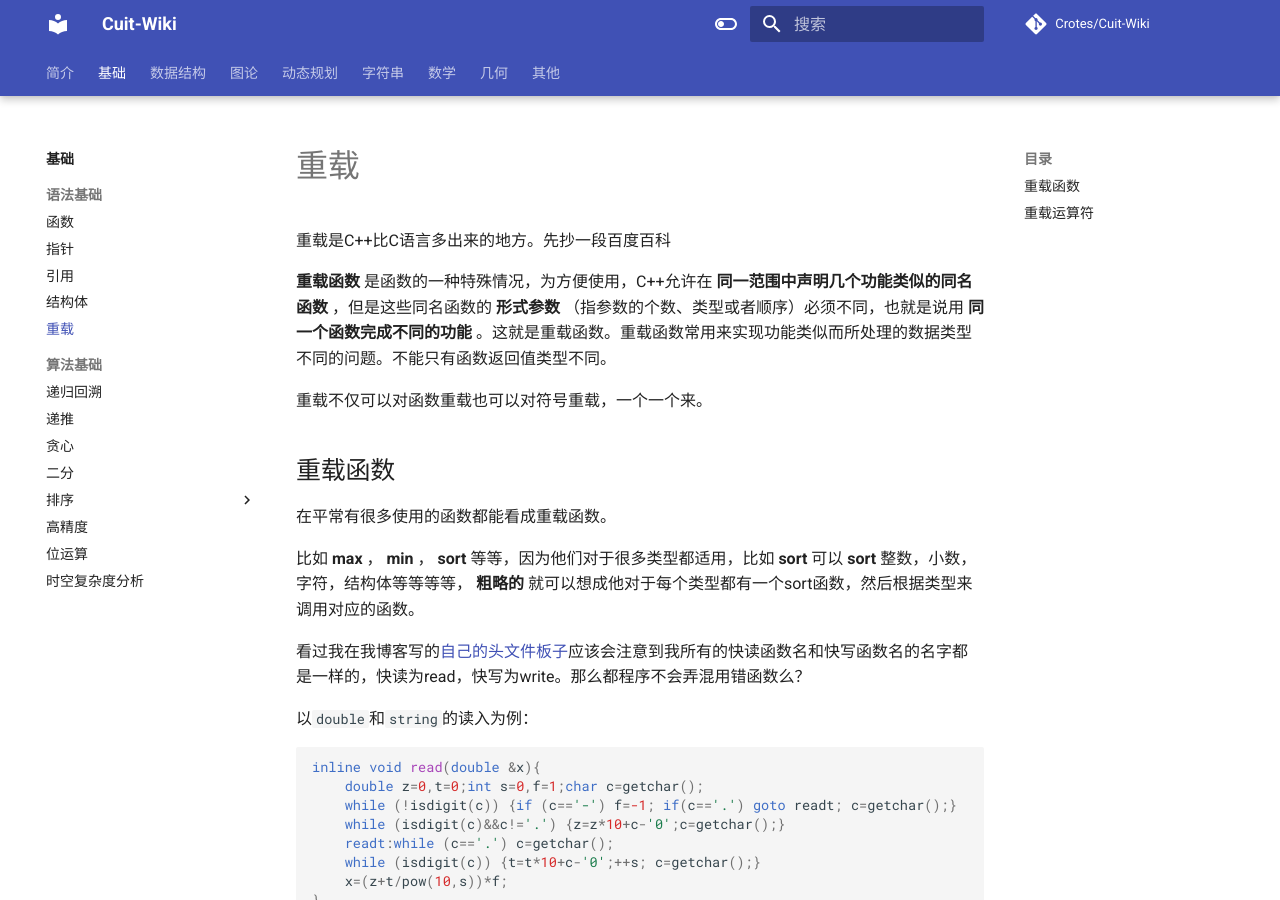
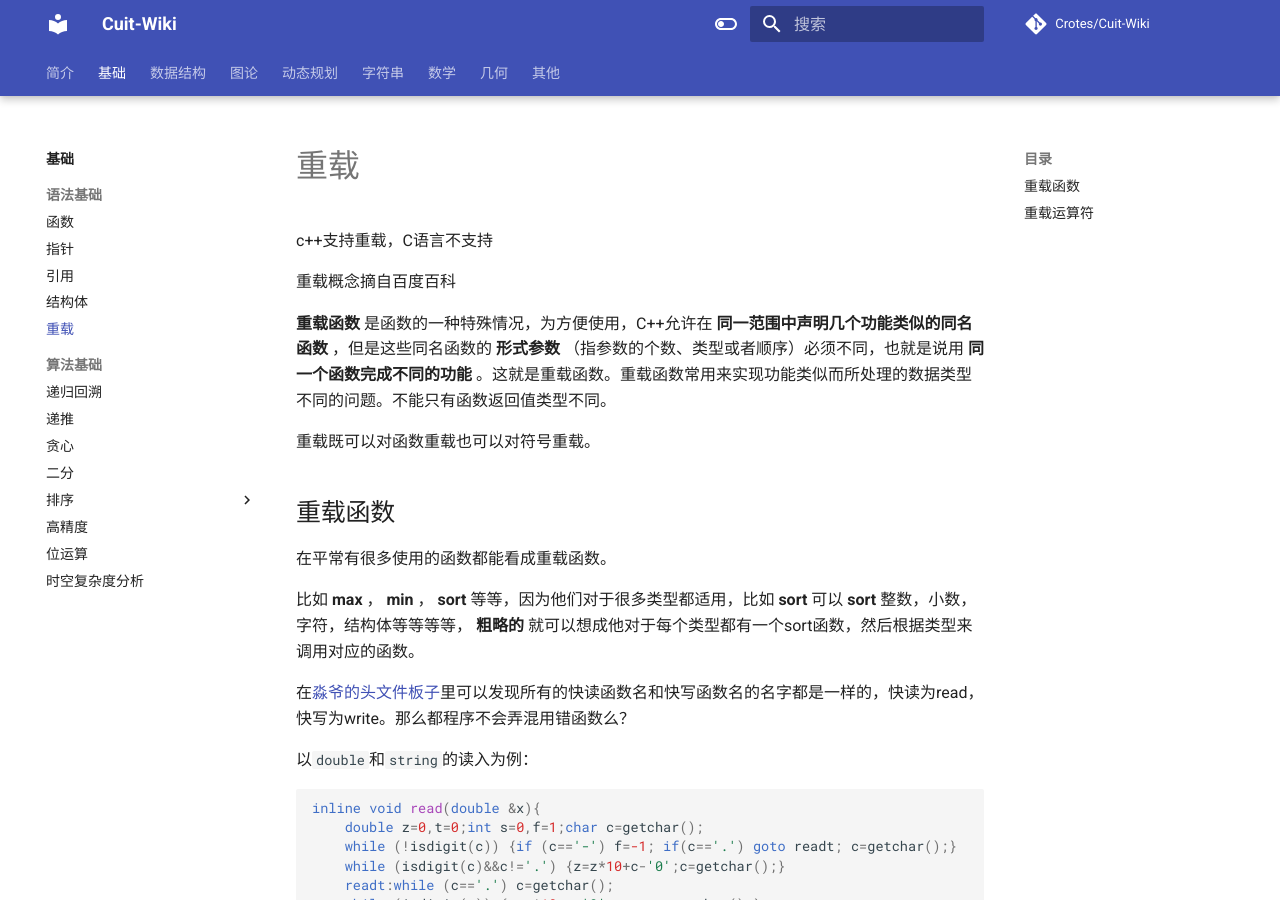
Before and after one commit to Crotes/Cuit-Wiki, an MkDocs documentation site: the page built from docs/Base/重载.md, in a window 1280 px wide and 900 px high. Built offline with MkDocs 1.6.1 and Material for MkDocs 9.7.7, drawn with Linux system fonts in a browser that asks for light colours; comment, search, counter and statistics services are not loaded; some of the changed text lies outside the part shown.

Commit message:
Update 重载.md
一些口语化的语言建议改的正式点，既然是要传承的，叙述人称应该尽量用第三人称

````diff
--- a/docs/Base/重载.md
+++ b/docs/Base/重载.md
@@ -1,8 +1,10 @@
-重载是C++比C语言多出来的地方。先抄一段百度百科
+c++支持重载，C语言不支持
+
+重载概念摘自百度百科
 
  **重载函数** 是函数的一种特殊情况，为方便使用，C++允许在 **同一范围中声明几个功能类似的同名函数** ，但是这些同名函数的 **形式参数** （指参数的个数、类型或者顺序）必须不同，也就是说用 **同一个函数完成不同的功能** 。这就是重载函数。重载函数常用来实现功能类似而所处理的数据类型不同的问题。不能只有函数返回值类型不同。
 
-重载不仅可以对函数重载也可以对符号重载，一个一个来。
+重载既可以对函数重载也可以对符号重载。
 
 ## 重载函数
 
@@ -10,7 +12,7 @@
 
 比如 **max** ， **min** ， **sort** 等等，因为他们对于很多类型都适用，比如 **sort** 可以 **sort** 整数，小数，字符，结构体等等等等， **粗略的** 就可以想成他对于每个类型都有一个sort函数，然后根据类型来调用对应的函数。
 
-看过我在我博客写的[自己的头文件板子](https://www.crotes.top/2022/01/07/ACM%E5%A4%B4%E6%96%87%E4%BB%B6%E6%9D%BF%E5%AD%90/)应该会注意到我所有的快读函数名和快写函数名的名字都是一样的，快读为read，快写为write。那么都程序不会弄混用错函数么？
+在[淼爷的头文件板子](https://www.crotes.top/2022/01/07/ACM%E5%A4%B4%E6%96%87%E4%BB%B6%E6%9D%BF%E5%AD%90/)里可以发现所有的快读函数名和快写函数名的名字都是一样的，快读为read，快写为write。那么都程序不会弄混用错函数么？
 
 以`double`和`string`的读入为例：
 
@@ -61,9 +63,9 @@ inline void read(string& x){
 }
 ```
 
-常见的重载运算符有`string`的`+`，因为字符串其实是没有加法的，只有拼接，我们可以用重载运算符来实现拼接。
+常见的重载运算符有`string`的`+`，因为字符串其实是没有加法的，只有拼接，可以用重载运算符来实现拼接。
 
-我们可以来写一个`string`的乘法，定义乘法为翻倍。
+可以写一个`string`的乘法，定义乘法为翻倍。
 
 ```c++
 string operator * (string str, int num){
````
